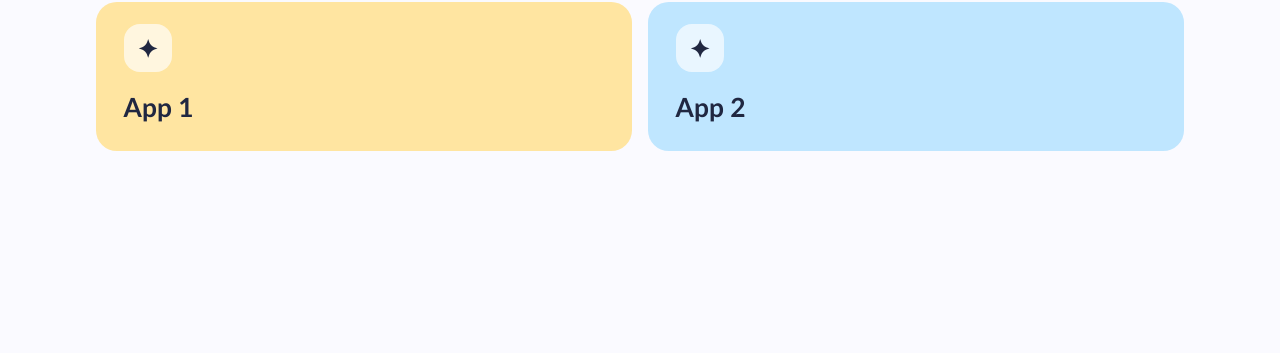
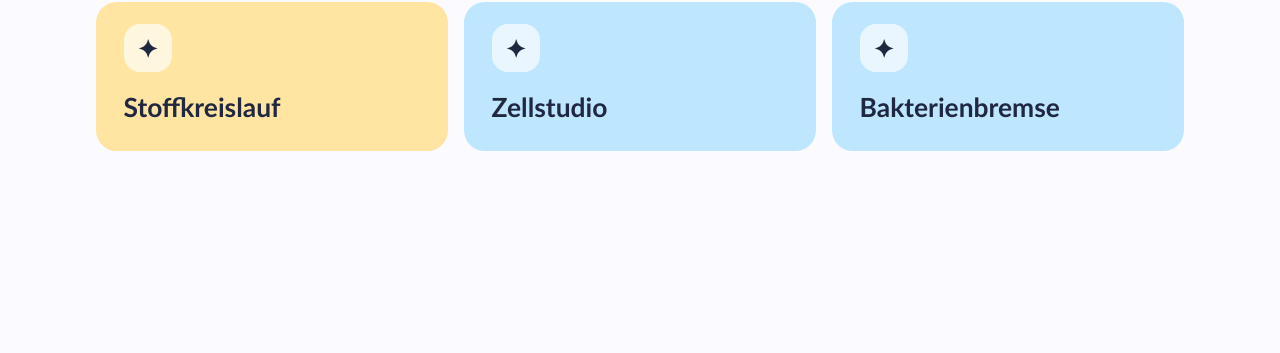
Before and after one commit to monte-apps/lernapps, a plain HTML site: page ps/nt/index.html in a window 1280 px wide. Shown: the part 447-800 px from the top of the page. Drawn offline with Linux system fonts and the light colour scheme.

Commit message:
Change grid count and update app links in index.html

```diff
--- a/ps/nt/index.html
+++ b/ps/nt/index.html
@@ -12,9 +12,10 @@
   <header><h1>NT</h1><p>Fachbereich PS</p></header>
   <section>
     <h2>LernApps</h2>
-    <div class="grid" style="--count:2">
-      <a class="card" style="--tone:#ffe5a1" href="app-1.html"><span class="icon" aria-hidden="true">✦</span><span>App 1</span></a>
-      <a class="card" style="--tone:#bfe6ff" href="app-2.html"><span class="icon" aria-hidden="true">✦</span><span>App 2</span></a>
+    <div class="grid" style="--count:3">
+      <a class="card" style="--tone:#ffe5a1" href="Stoffkreislauf.html"><span class="icon" aria-hidden="true">✦</span><span>Stoffkreislauf</span></a>
+      <a class="card" style="--tone:#bfe6ff" href="Zellstudio.html"><span class="icon" aria-hidden="true">✦</span><span>Zellstudio</span></a>
+      <a class="card" style="--tone:#bfe6ff" href="Bakterienbremse.html"><span class="icon" aria-hidden="true">✦</span><span>Bakterienbremse</span></a>
     </div>
   </section>
 </main>
```
